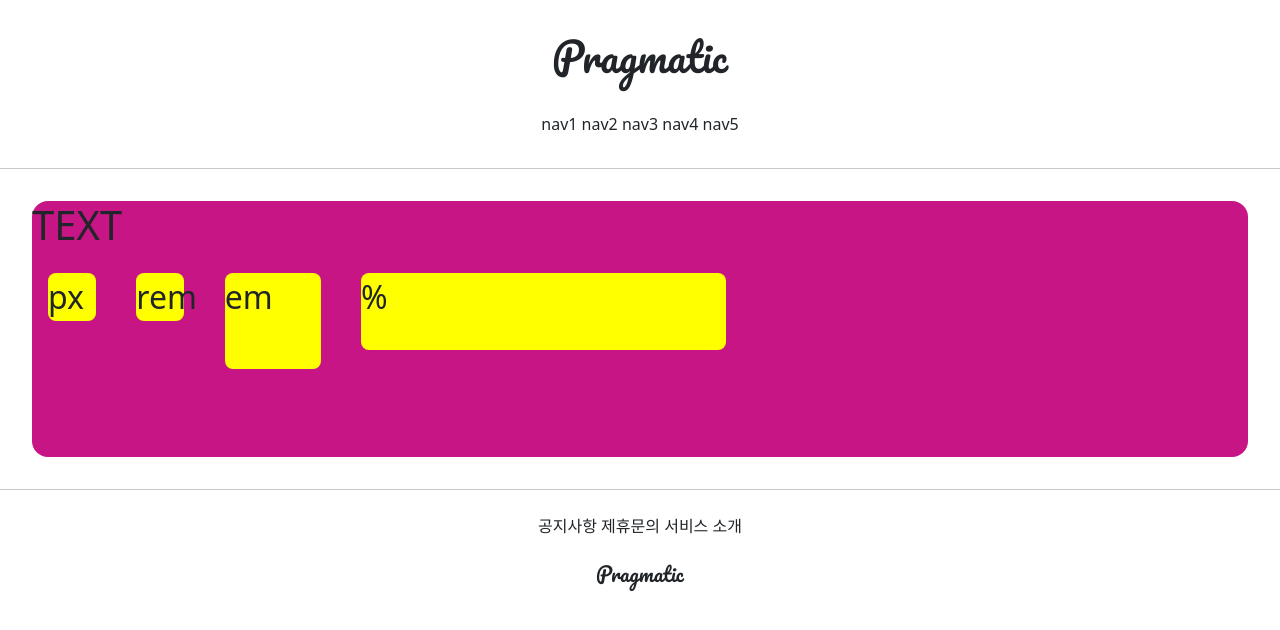
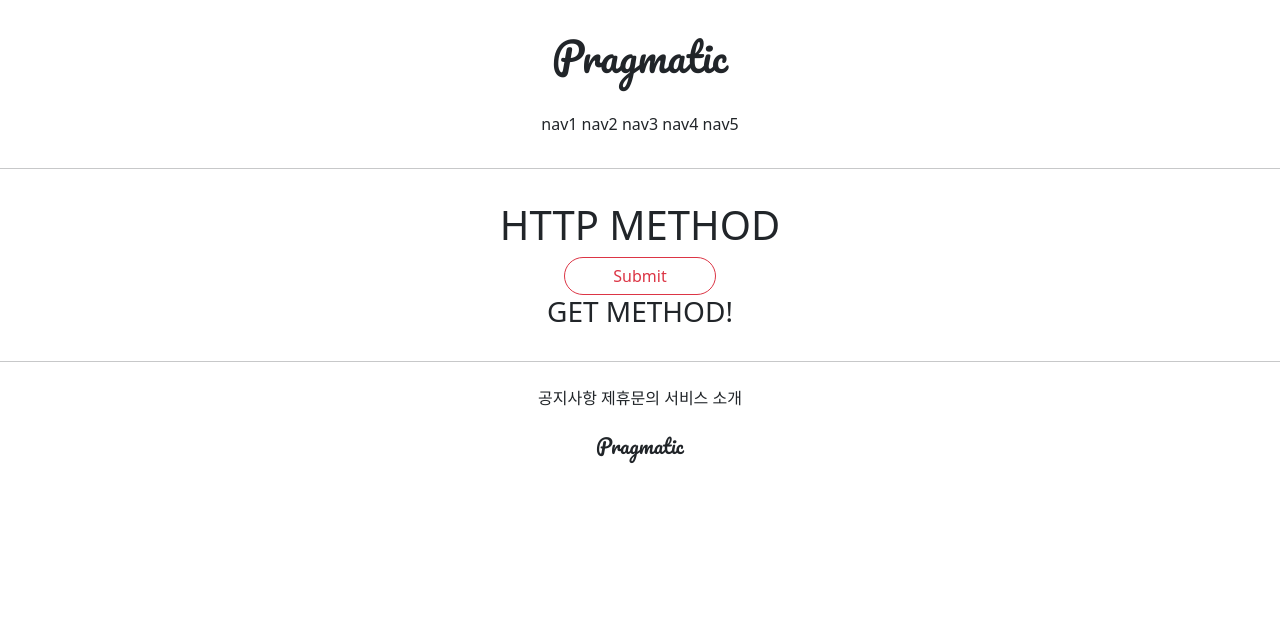
Before and after one commit to surlyban-selor/kalrasu, a Django app: page /accounts/hello_world/ in a window 1280 px wide. Shown: the top 630 px of the page. Run offline with Django 3.2, Linux system fonts and the light colour scheme; parts of the project's set-up code (start-up, migrations or seed data) failed here and were passed over.

Commit message:
7/9 3ban class commit 1

```diff
--- a/accountapp/templates/accountapp/hello_world.html
+++ b/accountapp/templates/accountapp/hello_world.html
@@ -2,28 +2,41 @@
 
 {% block content %}
 
-    <style>
-        .testing {
-            background-color: yellow;
-            margin: 1rem;
-            height: 48px;
-            width: 48px;
-            border-radius: .5rem;
-            display: inline-block;
-        }
 
-    </style>
+    <div style="margin: 2rem;text-align: center">
+        <h1>HTTP METHOD</h1>
 
-    <div style="height: 16rem; background-color: mediumvioletred;
-    margin: 2rem; border-radius: 1rem; font-size: 2rem;" >
-        <h1>TEXT</h1>
+        <form action="/accounts/hello_world/" method="post">
+            {% csrf_token %}
+            <input type="submit" class="btn btn-outline-danger rounded-pill px-5">
+        </form>
 
-    <div class="testing" style="height: 48px; width: 48px">px</div>
-    <div class="testing" style="height: 3rem; width: 3rem">rem</div>
-    <div class="testing" style="height: 3em; width: 3em">em</div>
-    <div class="testing" style="height: 30%; width: 30%">%</div>
-
+    <h3>{{ text }}</h3>
 
     </div>
 
 {% endblock %}
+
+{#    <style>#}
+{#        .testing {#}
+{#            background-color: ;#}
+{#            margin: 1rem;#}
+{#            height: 48px;#}
+{#            width: 48px;#}
+{#            border-radius: .5rem;#}
+{#            display: inline-block;#}
+{#        }#}
+{##}
+{#    </style>#}
+{##}
+{#    <div style="height: 16rem; background-color: mediumvioletred;#}
+{#    margin: 2rem; border-radius: 1rem; font-size: 2rem;" >#}
+{#        <h1>TEXT</h1>#}
+{##}
+{#    <div class="testing" style="height: 48px; width: 48px">px</div>#}
+{#    <div class="testing" style="height: 3rem; width: 3rem">rem</div>#}
+{#    <div class="testing" style="height: 3em; width: 3em">em</div>#}
+{#    <div class="testing" style="height: 30%; width: 30%">%</div>#}
+{##}
+{##}
+{#    </div>#}
--- a/accountapp/views.py
+++ b/accountapp/views.py
@@ -5,4 +5,9 @@ from django.shortcuts import render
 
 
 def hello_world(request):
-    return render(request, 'accountapp/hello_world.html')
+    if request.method == "POST":
+        return render(request, 'accountapp/hello_world.html',
+                      context={'text': 'POST METHOD!'})
+    else:
+        return render(request, 'accountapp/hello_world.html',
+                      context={'text': 'GET METHOD!'})
```
